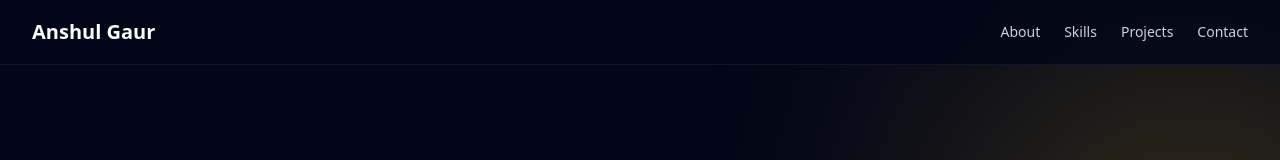
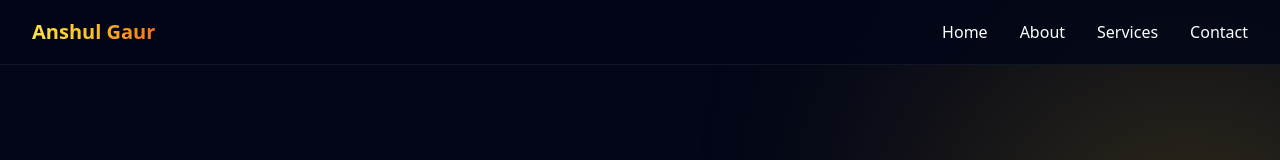
Before and after one commit to anshulhusika/Anshul-Portfolio, a React (Vite) app: page / in a window 1280 px wide. Shown: the top 160 px of the page. Built offline with nearby package versions, Linux system fonts and the light colour scheme.

Commit message:
portfolio first commit

```diff
--- a/src/App.tsx
+++ b/src/App.tsx
@@ -2,6 +2,7 @@ import { useEffect, useRef, useState } from 'react';
 import { motion, useScroll, useTransform } from 'framer-motion';
 import { ChevronDown, Code2, Database, Server, Layers, Github, Linkedin, Mail, ExternalLink, Terminal, Palette } from 'lucide-react';
 import Spline from '@splinetool/react-spline';
+import { Menu, X } from "lucide-react";
 'use client';
 
 
@@ -9,7 +10,7 @@ function App() {
   const containerRef = useRef<HTMLDivElement>(null);
   const videoRef = useRef<HTMLVideoElement>(null);
   const [isVideoLoaded, setIsVideoLoaded] = useState(false);
-
+ const [isOpen, setIsOpen] = useState(false);
   const { scrollYProgress } = useScroll({
     target: containerRef,
     offset: ["start start", "end end"]
@@ -81,56 +82,47 @@ function App() {
   <nav className="fixed top-0 left-0 right-0 z-50 bg-slate-950/80 backdrop-blur-lg border-b border-slate-800/50">
       <div className="max-w-7xl mx-auto px-4 sm:px-6 lg:px-8">
         <div className="flex justify-between items-center h-16">
+
           {/* Logo */}
           <motion.div
-          initial={{ opacity: 0, y: -20 }}
-          animate={{ opacity: 1, y: 0 }}
-          transition={{ duration: 0.8, delay: 0.4 }}
-          className="text-xl font-bold text-white"
+  initial={{ opacity: 0, x: -30 }}
+  animate={{ opacity: 1, x: 0 }}
+  transition={{ duration: 0.6 }}
+  className="text-xl font-bold bg-gradient-to-r from-yellow-300 via-amber-400 to-orange-500 bg-clip-text text-transparent"
 >
   Anshul Gaur
 </motion.div>
 
-        {/* Nav Links */}
-        <div className="hidden md:flex gap-6">
-          {[
-            { name: "About", href: "#about", delay: 1 },
-            { name: "Skills", href: "#skills", delay: 1.5 },
-            { name: "Projects", href: "#projects", delay: 2 },
-            { name: "Contact", href: "#contact", delay: 2.5 },
-          ].map((link, i) => (
-            <motion.a
-              key={i}
-              initial={{ opacity: 0, y: -20 }}
-              animate={{ opacity: 1, y: 0 }}
-              transition={{ duration: link.delay }}
-              href={link.href}
-              className="text-slate-300 hover:text-white transition-colors text-sm font-medium"
-            >
-              {link.name}
-            </motion.a>
-          ))}
+
+          {/* Desktop Menu */}
+          <div className="hidden md:flex space-x-8 text-white">
+            <a href="#" className="hover:text-yellow-400">Home</a>
+            <a href="#" className="hover:text-yellow-400">About</a>
+            <a href="#" className="hover:text-yellow-400">Services</a>
+            <a href="#" className="hover:text-yellow-400">Contact</a>
           </div>
 
           {/* Mobile Menu Button */}
-        <div className="md:hidden flex items-center">
+          <div className="md:hidden">
             <button
-            id="menu-btn"
-            className="text-slate-300 hover:text-white focus:outline-none focus:ring-2 focus:ring-emerald-400 rounded-md"
+              onClick={() => setIsOpen(!isOpen)}
+              className="text-white focus:outline-none"
             >
-            <svg
-              className="w-6 h-6"
-              fill="none"
-              stroke="currentColor"
-              strokeWidth="2"
-              viewBox="0 0 24 24"
-            >
-              <path strokeLinecap="round" strokeLinejoin="round" d="M4 6h16M4 12h16M4 18h16" />
-            </svg>
+              {isOpen ? <X size={28} /> : <Menu size={28} />}
             </button>
           </div>
         </div>
       </div>
+
+      {/* Mobile Dropdown Menu */}
+      {isOpen && (
+        <div className="md:hidden bg-slate-900/90 backdrop-blur-md border-t border-slate-800/50 px-4 py-4 space-y-3 text-white">
+          <a href="#" className="block hover:text-yellow-400">Home</a>
+          <a href="#" className="block hover:text-yellow-400">About</a>
+          <a href="#" className="block hover:text-yellow-400">Services</a>
+          <a href="#" className="block hover:text-yellow-400">Contact</a>
+        </div>
+      )}
     </nav>
 
   {/* 🌟 HERO SECTION */}
```
Lines whose indentation alone changed are shown as unchanged.
